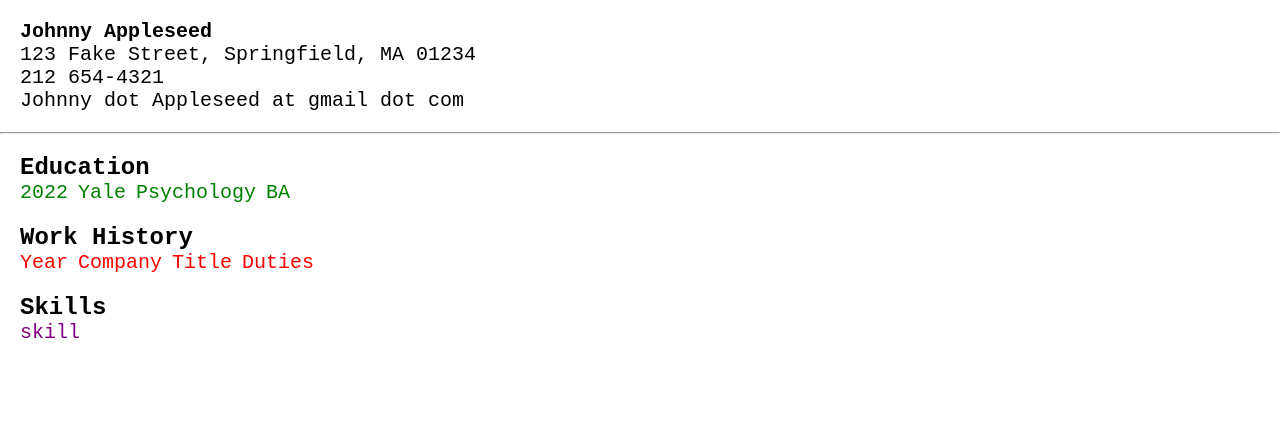
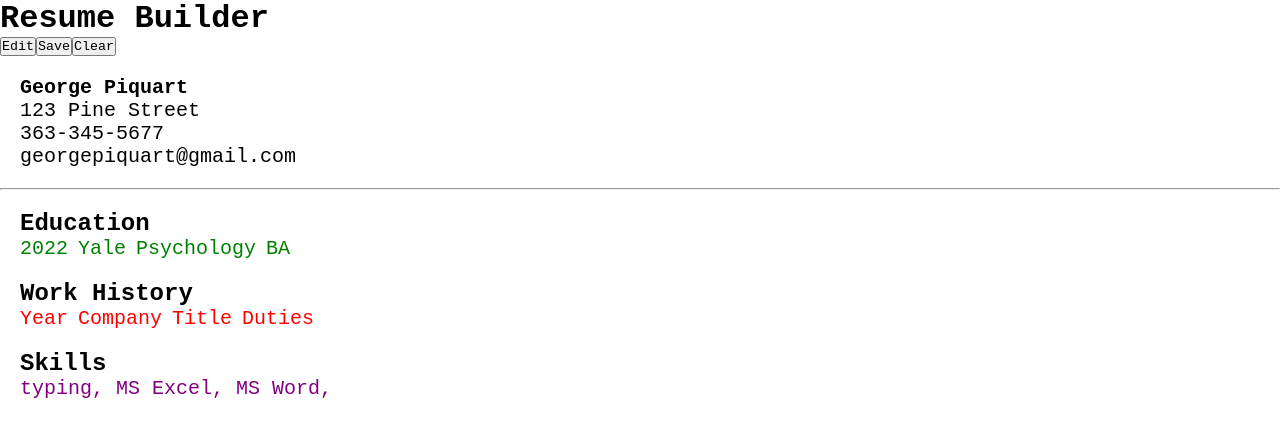
Before and after one commit to rebsrebs/cv-project, a React (Create React App) app: page / in a window 1280 px wide. Shown: the top 436 px of the page. Built offline with nearby package versions, Linux system fonts and the light colour scheme; the HTML template or start-up script is replaced by a standard one.

Commit message:
Move all state to App and out of components

```diff
--- a/src/App.js
+++ b/src/App.js
@@ -9,43 +9,71 @@ class App extends Component {
   constructor() {
     super();
     this.state = {
-      cv: {
-        firstName: '',
-      }
+      basicInfo: {
+        firstName: 'George',
+        lastName: 'Piquart',
+        address: '123 Pine Street',
+        phone: '363-345-5677',
+        email: 'georgepiquart@gmail.com',
+      },
+      education: {
+        educationEntry: {
+          year: '',
+          school: '',
+          focus: '',
+          degree: '',
+        },
+        educationEntries: [],
+      },
+      workHistory: {
+        workEntry: {
+          year: '',
+          company: '',
+          title: '',
+          duties: '',
+        },
+        workEntries: [],
+      },
+      skillSet: {
+        skillEntry: '',
+        skillEntries: ['typing','MS Excel', 'MS Word'],
+      },
+      mode: 'edit',
     }
   }
 
   render(){
     return (
-      <div>
-        <BasicInfo />
-        <hr />
-        <Education />
-        <WorkHistory />
-        <Skills />
+      <div id="appwrapper">
+        <h1>Resume Builder</h1>
+        <div id="buttons">
+          <button id="editbtn">Edit</button>
+          <button id="savebtn">Save</button>
+          <button id="clearbtn">Clear</button>
+        </div>
+
+        <div id="resumewrapper">
+          <BasicInfo
+            firstName = { this.state.basicInfo.firstName }
+            lastName = { this.state.basicInfo.lastName }
+            address = { this.state.basicInfo.address }
+            email = { this.state.basicInfo.email }
+            phone = { this.state.basicInfo.phone }
+            />
+          <hr />
+          <Education
+            educationEntries = { this.state.education.educationEntries }
+          />
+          <WorkHistory
+            workEntries = { this.state.workHistory.workEntries }
+          />
+          <Skills
+            skillEntries = { this.state.skillSet.skillEntries }
+          />
+        </div>
       </div>
     );
   }
 }
 
-// function App() {
-//   return (
-//     <div className="App">
-//       <header className="App-header">
-//         <p>
-//           Edit <code>src/App.js</code> and save to reload.
-//         </p>
-//         <a
-//           className="App-link"
-//           href="https://reactjs.org"
-//           target="_blank"
-//           rel="noopener noreferrer"
-//         >
-//           Learn React
-//         </a>
-//       </header>
-//     </div>
-//   );
-// }
-
 export default App;
--- a/src/components/BasicInfo.js
+++ b/src/components/BasicInfo.js
@@ -3,26 +3,13 @@ import '../styles/BasicInfo.css';
 
 class BasicInfo extends Component {
 
-  constructor() {
-    super();
-    this.state = {
-      basics: {
-        fullname: 'Temp Name',
-        phone: 'Temp Phone',
-        email: 'Temp Email',
-        address: 'Temp Address',
-      }
-    };
-  }
-
     render() {
-      // const basics = this.state;
       return (
         <div className='basicinfo'>
-          <p className='fullname'>Johnny Appleseed</p>
-          <p className='address'>123 Fake Street, Springfield, MA 01234</p>
-          <p className='phone'>212 654-4321</p>
-          <p className='email'>Johnny dot Appleseed at gmail dot com</p>
+          <p className='fullname'>{ this.props.firstName } { this.props.lastName }</p>
+          <p className='address'>{ this.props.address }</p>
+          <p className='phone'>{ this.props.phone }</p>
+          <p className='email'>{ this.props.email }</p>
         </div>
       )
     }
--- a/src/components/Education.js
+++ b/src/components/Education.js
@@ -2,21 +2,6 @@ import React, { Component } from "react";
 import '../styles/Education.css';
 
 class Education extends Component {
-
-  constructor() {
-    super();
-
-    this.state = {
-      entry: {
-        year: '',
-        school: '',
-        focus: '',
-        degree: '',
-      },
-      entries: [],
-    };
-
-  }
 
   render() {
     return (
--- a/src/components/Skills.js
+++ b/src/components/Skills.js
@@ -3,23 +3,21 @@ import '../styles/Skills.css';
 
 class Skills extends Component {
 
-  constructor() {
-    super();
-
-    this.state = {
-      skill: {
-        title: '',
-      },
-      skills: [],
-    };
-
-  }
-
   render() {
     return (
       <div className = 'section'>
         <h2>Skills</h2>
-        <p className = 'skill'>skill</p>
+        <ul>
+
+          {this.props.skillEntries.map((skill, idx) => {
+            return <span key={skill.id} className="skill">
+              <span className="skill">
+                {skill},&nbsp;
+              </span>
+            </span>
+          })}
+
+        </ul>
       </div>
     )
   }
--- a/src/components/WorkHistory.js
+++ b/src/components/WorkHistory.js
@@ -2,21 +2,6 @@ import React, { Component } from "react";
 import '../styles/WorkHistory.css';
 
 class WorkHistory extends Component {
-
-  constructor() {
-    super();
-
-    this.state = {
-      job: {
-        year: '',
-        company: '',
-        title: '',
-        duties: '',
-      },
-      jobs: [],
-    };
-
-  }
 
   render() {
     return (
```
